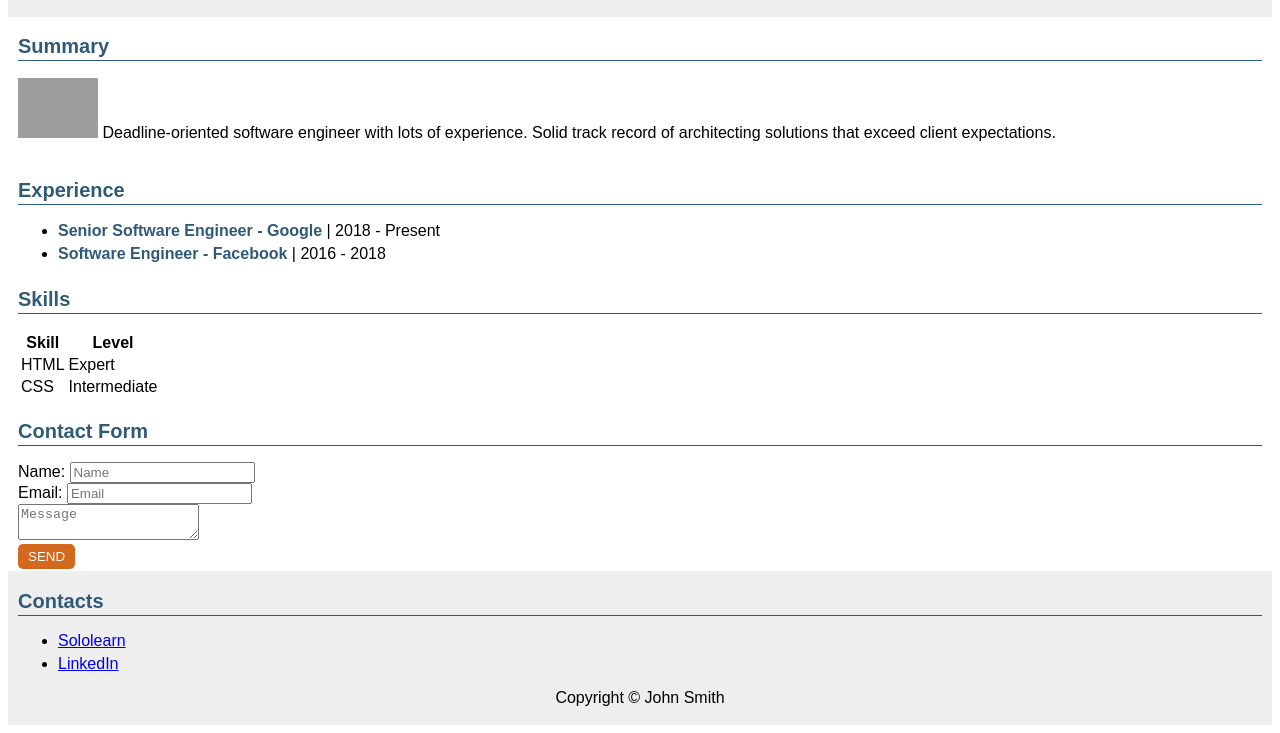
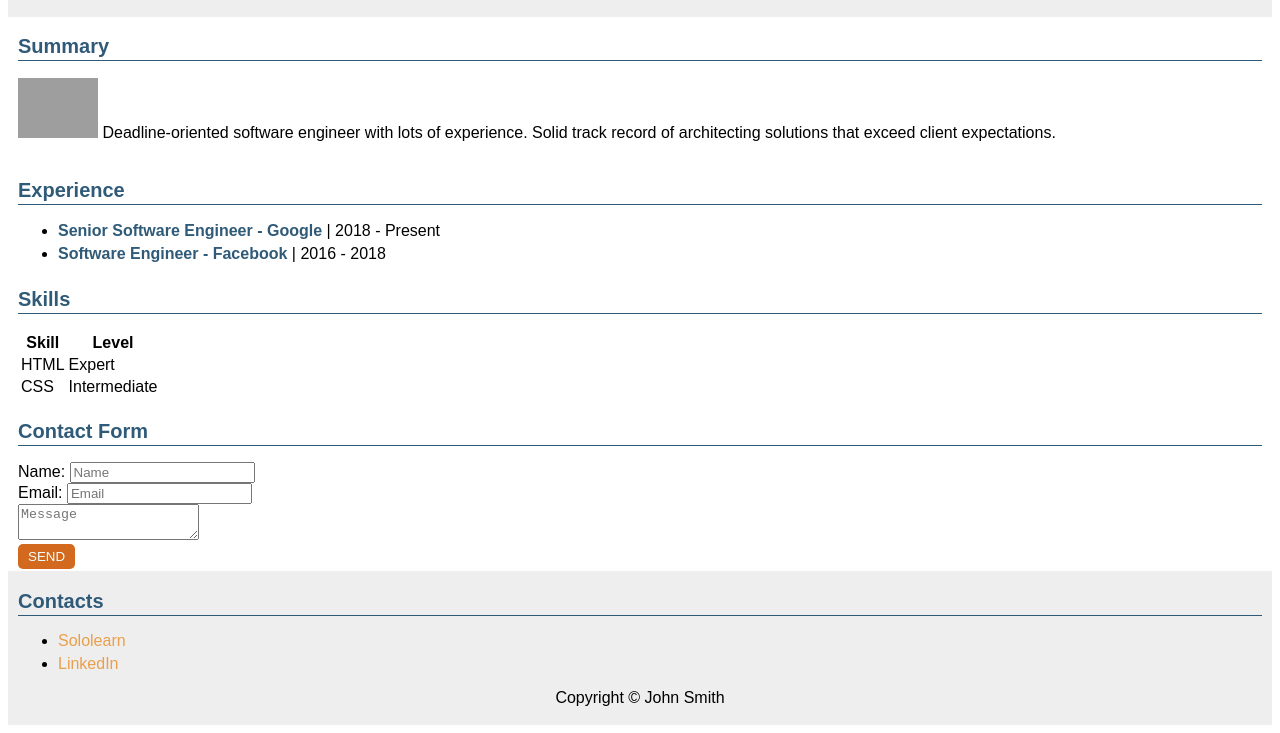
Before and after one commit to aryers/solo-portfolio, a plain HTML site: page index.html in a window 1280 px wide. Shown: the part 104-837 px from the top of the page. Drawn offline with Linux system fonts and the light colour scheme; grey boxes are pictures that could not be loaded.

Commit message:
Update styles.css

```diff
--- a/styles.css
+++ b/styles.css
@@ -58,3 +58,10 @@ li{
 li b{
     color:#2F5A78;
 }
+footer a{
+    color: #E99F4B;
+    text-decoration: none;
+}
+footer a:hover{
+    text-decoration: underline;
+}
```
